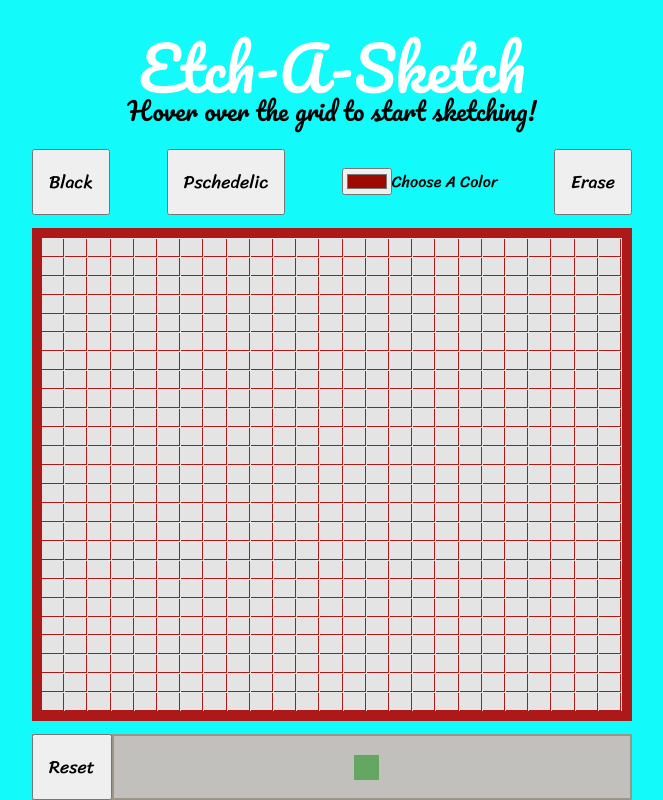
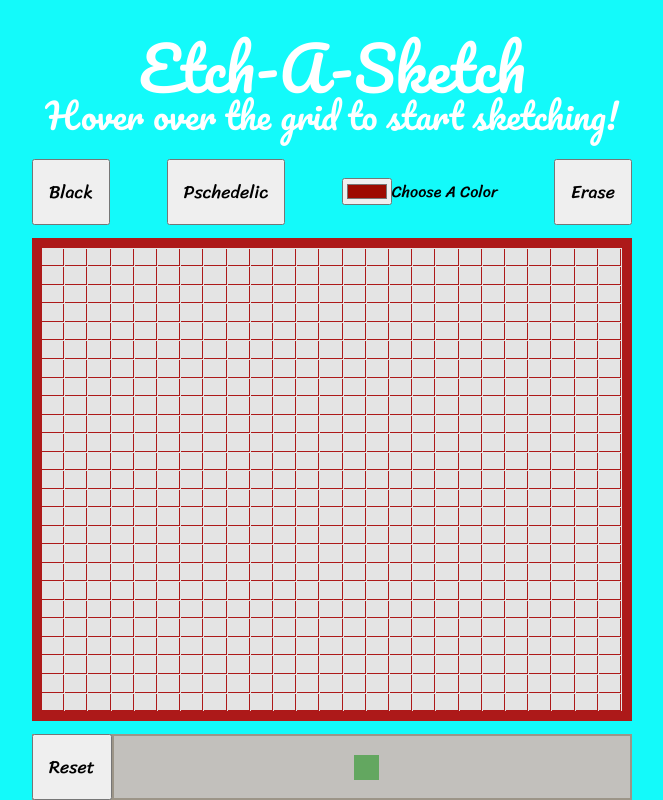
Before and after one commit to PurplePineapple123/etch-a-sketch, a plain HTML site: page index.html in a window 1280 px wide. Shown: the whole page, without its empty margins (308-971 px from the left). Drawn offline with Linux system fonts and the light colour scheme.

Commit message:
more styling, desc1 text animates

```diff
--- a/index.html
+++ b/index.html
@@ -26,7 +26,7 @@
     <main id="main-content">
             <div id="description-container">
                 <h1 class="animate" id="title">Etch-A-Sketch</h1>
-                <p class="animate reveal" id="desc1">Hover over the grid to start sketching! </p>
+                <p id="desc1">Hover over the grid to start sketching! </p>
             </div>
 
             <div id="button-container" class="reveal">
@@ -38,12 +38,7 @@
                     <label for="chooseColor">Choose A Color</label>
 
                 </div>
-
-                <!-- <button id="sixteenGrid" >Normal</button>
-                <button id="fourtyGrid">Large</button> -->
-
                 <button id="erase-button">Erase</button>
-                <!-- <button id="reset-button">Reset</button> -->
             </div>
 
             <div id="grid-container" class="reveal"></div>
--- a/main.js
+++ b/main.js
@@ -1,12 +1,36 @@
+window.onload = beginningAnimation();
 let color = "";
 let psychColor = false;
 
 //animating initial text
 
-function textAnimate(textId) {
-const text = document.querySelector(`.animate`);
-const strText = text.textContent;
-const splitText = strText.split("");
+
+function beginningAnimation() {
+    textAnimate();
+
+    const title = document.querySelector(`#title`);
+    const desc1 = document.querySelector(`#desc1`);
+
+    title.classList.remove(`animate`);
+    desc1.classList.add(`animate`);
+
+
+textAnimate();
+
+
+
+
+}
+
+
+
+
+
+
+function textAnimate() {
+let text = document.querySelector(`.animate`);
+let strText = text.textContent;
+let splitText = strText.split("");
 text.textContent = "";
 
 console.log(splitText);
@@ -37,7 +61,6 @@ function complete() {
 }
 }
 
-textAnimate();
 
 
 
--- a/styles.css
+++ b/styles.css
@@ -82,7 +82,7 @@ label {
 }
 
 #desc1 {
-    font-size: 25px;
+    font-size: 35px;
 
 }
 
@@ -228,3 +228,8 @@ span.fade{
       background: #4CAF50; /* Green background */
       cursor: pointer; /* Cursor on hover */
     }
+
+    #black-button:hover{
+        color: white;
+        background-color: black;
+    }
```
